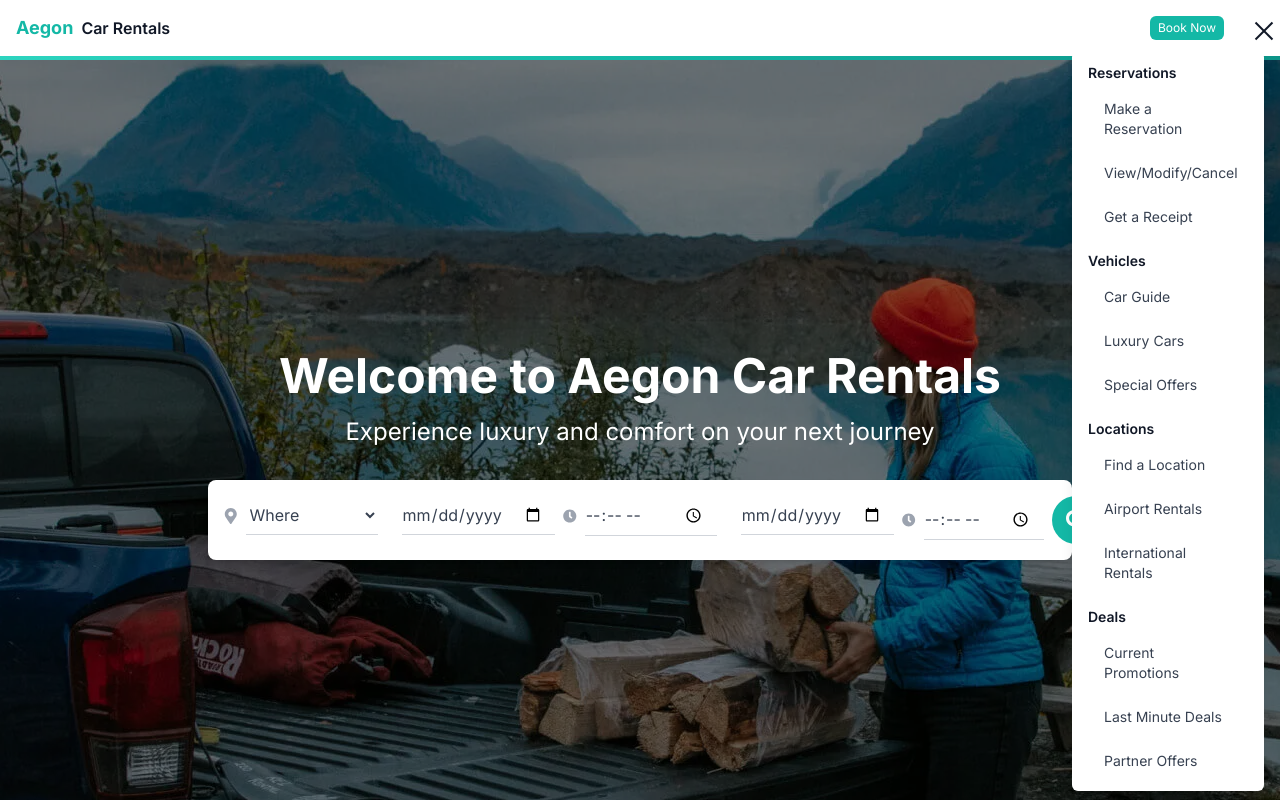
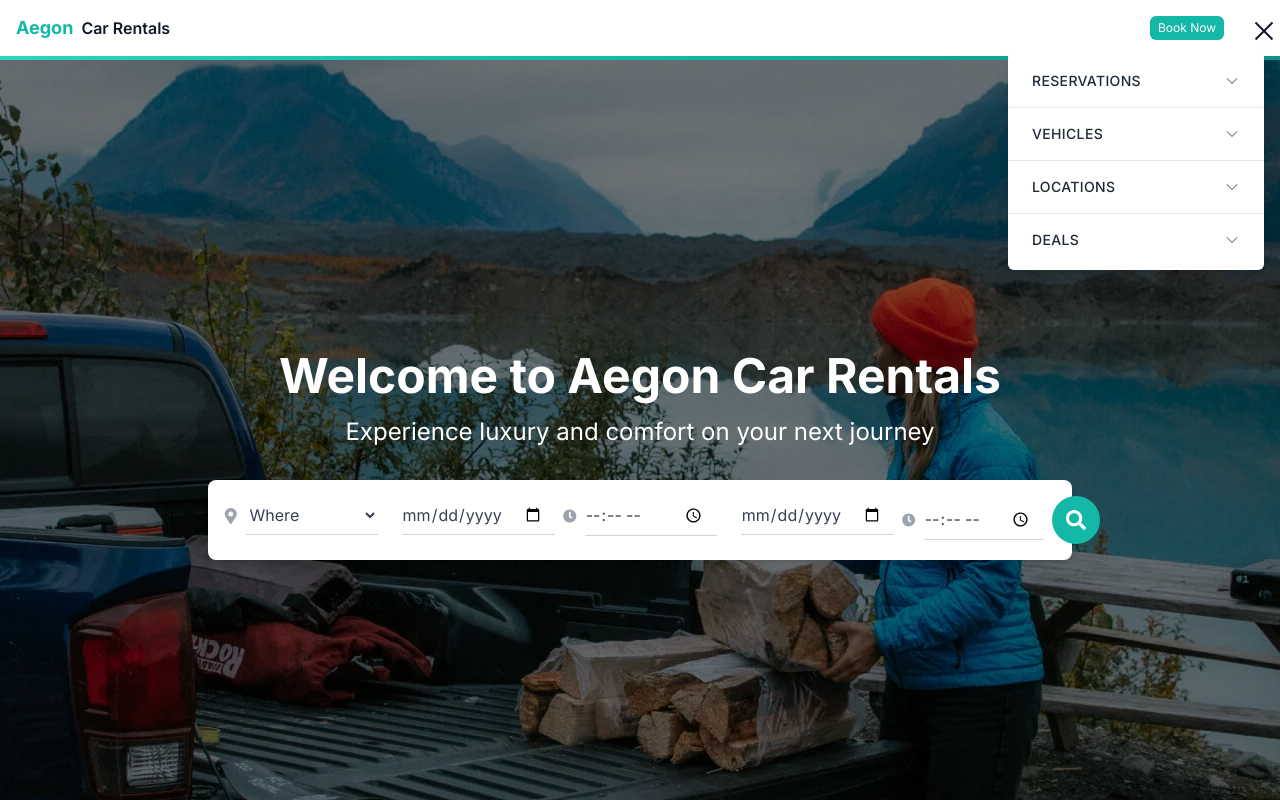
Before and after one commit to FrontEnd-Experimental-Features/rental-cars, a Next.js app: page / in a window 1280 px wide. Both pictures are taken after a click on the button 1252 px from the left and 30 px from the top of the page. Shown: the top 800 px of the page. Built offline with nearby package versions, Linux system fonts and the light colour scheme.

Commit message:
menu item enhancement

```diff
--- a/package.json
+++ b/package.json
@@ -9,7 +9,9 @@
     "lint": "next lint"
   },
   "dependencies": {
+    "@heroicons/react": "^2.1.5",
     "@tailwindcss/line-clamp": "^0.4.4",
+    "framer-motion": "^11.11.9",
     "next": "14.2.15",
     "react": "^18",
     "react-dom": "^18",
--- a/src/components/header-components/HamburgerMainMenu.tsx
+++ b/src/components/header-components/HamburgerMainMenu.tsx
@@ -1,9 +1,8 @@
-import React, { useState, useRef } from 'react';
+import React, { useState, useRef, useEffect } from 'react';
 import MenuCategory from './MenuCategory';
 import MenuItem from './MenuItem';
 import { menuItems } from '../../types/hamburger-menu-items';
 import { MenuCategory as MenuCategoryType } from './navigation-types';
-import useClickOutside from '../../lib/useClickOutside';
 
 const HeaderMenu: React.FC = () => {
   const [isMenuOpen, setIsMenuOpen] = useState(false);
@@ -14,7 +13,23 @@ const HeaderMenu: React.FC = () => {
     setIsMenuOpen(!isMenuOpen);
   };
 
-  useClickOutside(menuRef, () => setIsMenuOpen(false), buttonRef);
+  useEffect(() => {
+    const handleClickOutside = (event: MouseEvent) => {
+      if (
+        menuRef.current &&
+        !menuRef.current.contains(event.target as Node) &&
+        buttonRef.current &&
+        !buttonRef.current.contains(event.target as Node)
+      ) {
+        setIsMenuOpen(false);
+      }
+    };
+
+    document.addEventListener('mousedown', handleClickOutside);
+    return () => {
+      document.removeEventListener('mousedown', handleClickOutside);
+    };
+  }, []);
 
   return (
     <div className="relative">
@@ -29,7 +44,10 @@ const HeaderMenu: React.FC = () => {
         </div>
       </button>
       {isMenuOpen && (
-        <div ref={menuRef} className="absolute right-0 mt-2 w-48 bg-white rounded-md shadow-lg py-1 z-10">
+        <div
+          ref={menuRef}
+          className="absolute right-0 mt-2 w-64 bg-white rounded-md shadow-lg py-1 z-50 max-h-[80vh] overflow-y-auto"
+        >
           {menuItems.map((category: MenuCategoryType, index: number) => (
             <MenuCategory key={index} title={category.title}>
               {category.items.map((item, itemIndex) => (
--- a/src/components/header-components/MenuCategory.tsx
+++ b/src/components/header-components/MenuCategory.tsx
@@ -1,13 +1,42 @@
-import React from 'react';
+import React, { useState } from 'react';
 import { MenuCategoryProps } from './navigation-types';
+import { ChevronDownIcon, ChevronRightIcon } from '@heroicons/react/24/solid';
+import { motion, AnimatePresence } from 'framer-motion';
 
-const MenuCategory: React.FC<MenuCategoryProps> = ({ title, children }) => (
-  <div className="px-4 py-2">
-    <h3 className="text-sm font-semibold text-gray-900">{title}</h3>
-    <ul className="mt-2 space-y-2">
-      {children}
-    </ul>
-  </div>
-);
+const MenuCategory: React.FC<MenuCategoryProps> = ({ title, children }) => {
+  const [isOpen, setIsOpen] = useState(false);
+
+  const toggleOpen = () => setIsOpen(!isOpen);
+
+  return (
+    <div className="border-b border-gray-200 last:border-b-0">
+      <button
+        onClick={toggleOpen}
+        className="w-full px-6 py-4 flex justify-between items-center text-sm font-medium text-gray-800 hover:bg-gray-50 transition-colors duration-200 ease-in-out"
+      >
+        <span className="uppercase tracking-wide">{title}</span>
+        <motion.div
+          animate={{ rotate: isOpen ? 180 : 0 }}
+          transition={{ duration: 0.3 }}
+        >
+          <ChevronDownIcon className="h-4 w-4 text-gray-500" />
+        </motion.div>
+      </button>
+      <AnimatePresence>
+        {isOpen && (
+          <motion.ul
+            initial={{ opacity: 0, height: 0 }}
+            animate={{ opacity: 1, height: 'auto' }}
+            exit={{ opacity: 0, height: 0 }}
+            transition={{ duration: 0.3, ease: 'easeInOut' }}
+            className="bg-gray-50"
+          >
+            {children}
+          </motion.ul>
+        )}
+      </AnimatePresence>
+    </div>
+  );
+};
 
 export default MenuCategory;
--- a/src/components/header-components/MenuItem.tsx
+++ b/src/components/header-components/MenuItem.tsx
@@ -4,7 +4,10 @@ import { MenuItemProps } from './navigation-types';
 
 const MenuItem: React.FC<MenuItemProps> = ({ href, children }) => (
   <li>
-    <Link href={href} className="block px-4 py-2 text-sm text-gray-700 hover:bg-gray-100 hover:text-teal-500">
+    <Link
+      href={href}
+      className="block px-6 py-3 text-sm text-gray-700 hover:bg-gray-100 hover:text-teal-600 transition-colors duration-200 ease-in-out"
+    >
       {children}
     </Link>
   </li>
```
Also changed, not shown: 1 other file (tests, documents, lock files or other folders).
